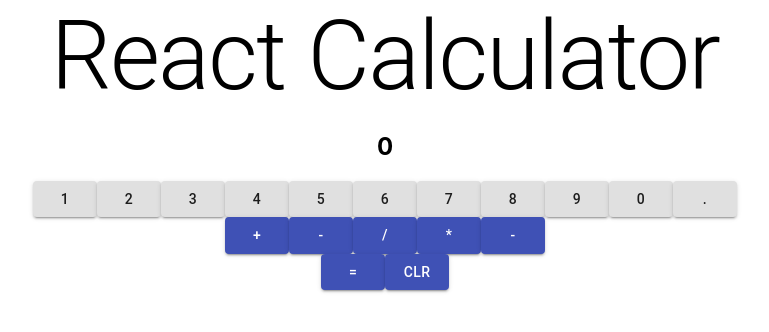
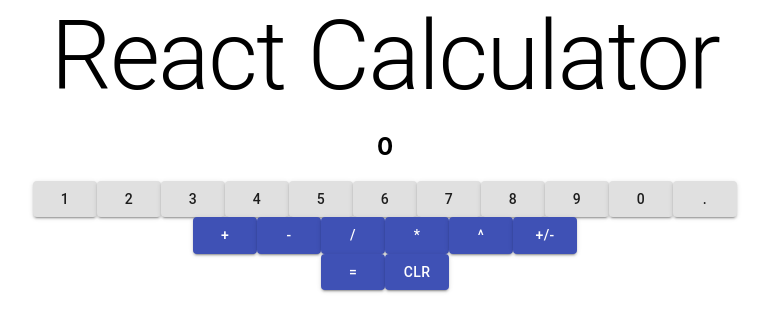
Before and after one commit to benzend/react-typescript-calculator, a React (Create React App) app: page / in a window 1280 px wide. Shown: the top 332 px of the page, without its empty margins (255-1024 px from the left). Built offline with nearby package versions, Linux system fonts and the light colour scheme.

Commit message:
added to the power of

```diff
--- a/src/calculator/components/Buttons.tsx
+++ b/src/calculator/components/Buttons.tsx
@@ -35,12 +35,12 @@ export const Buttons = ({
 }: Props) => {
   // Data
   const nums = ["1", "2", "3", "4", "5", "6", "7", "8", "9", "0"];
-  const ops = ["+", "-", "/", "*"];
+  const ops = ["+", "-", "/", "*", "^"];
 
   // Functions
 
   // add, sub, divide, mult takes in an array
-  const { add, subtract, divide, multiply } = handleOps;
+  const { add, subtract, divide, multiply, toThePowerOf } = handleOps;
   function totalOfTwoStrings(
     string1: string,
     string2: string,
@@ -56,6 +56,8 @@ export const Buttons = ({
       total = divide(numberified);
     } else if (operation === "*") {
       total = multiply(numberified);
+    } else if (operation === "^") {
+      total = toThePowerOf(numberified);
     } else {
       total = 0;
     }
@@ -101,6 +103,10 @@ export const Buttons = ({
       const newTotal = totalOfTwoStrings(currentNum1, currentNum2, "*");
       setCurrentNum1(newTotal.toString());
       setTotal(newTotal);
+    } else if (currentOperator === "^" && currentNum2 !== "") {
+      const newTotal = totalOfTwoStrings(currentNum1, currentNum2, "^");
+      setCurrentNum1(newTotal.toString());
+      setTotal(newTotal);
     } else {
       alert(
         "You have to have at least two number to do anything. Try using '+' and typing in a number afterwards"
--- a/src/calculator/components/buttons-components/NegativeInt.tsx
+++ b/src/calculator/components/buttons-components/NegativeInt.tsx
@@ -12,7 +12,7 @@ export const NegativeInt = ({ negativeHandler }: Props) => {
       color="primary"
       onClick={negativeHandler}
     >
-      -
+      +/-
     </Button>
   );
 };
--- a/src/utils/utils.ts
+++ b/src/utils/utils.ts
@@ -11,4 +11,7 @@ export const handleOps = {
   multiply(arr: number[]) {
     return arr[0] * arr[1];
   },
+  toThePowerOf(arr: number[]) {
+    return Math.pow(arr[0], arr[1]);
+  },
 };
```
Also changed, not shown: 1 other file (tests, documents, lock files or other folders).
